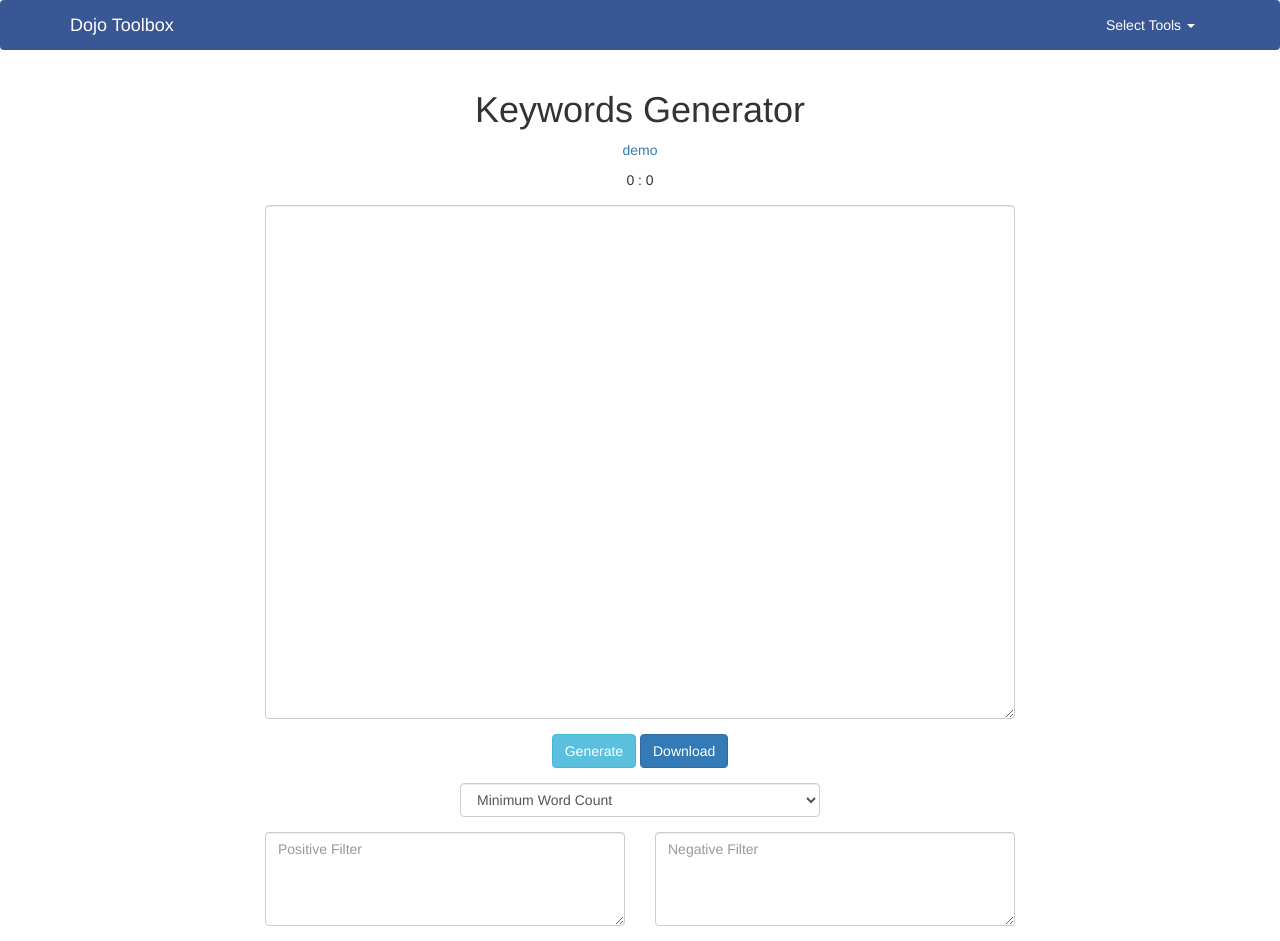
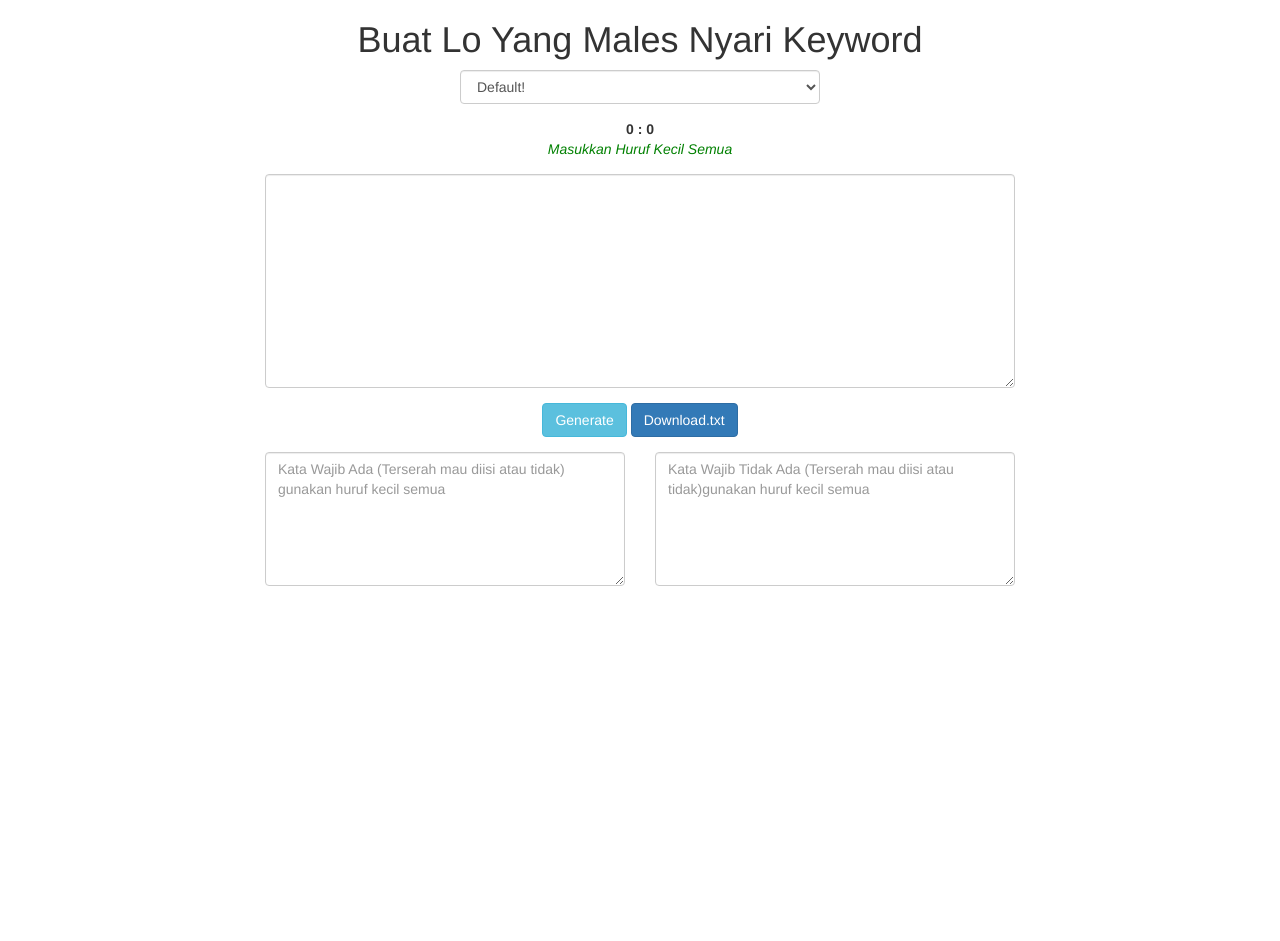
Before and after one commit to maleskeyword/maleskeyword.github.io, a plain HTML site: page keyword.html in a window 1280 px wide. After the commit the page ends 800 px from the top, so only its background shows below. Drawn offline with nearby package versions, Linux system fonts and the light colour scheme.

Commit message:
Update keyword.html

```diff
--- a/keyword.html
+++ b/keyword.html
@@ -6,12 +6,12 @@
         <meta http-equiv="X-UA-Compatible" content="IE=edge">
         <meta name="viewport" content="width=device-width, initial-scale=1">
 
-        <title>Keywords Generator</title>
+        <title>Nyari Keyword Bagus | Males Keyword</title>
 
-        <meta property="og:title" content="Keywords Generator" />
-        <meta property="og:site_name" content="Dojo Toolbox"/>
+        <meta property="og:title" content="Nyari Keyword Bagus" />
+        <meta property="og:site_name" content="Males Keyword"/>
         <meta property="og:url" content="http://tools.dojo.cc" />
-        <meta property="og:description" content="Really time saver tools!" />
+        <meta property="og:description" content="Nyari Keyword Bagus" />
         <meta property="og:type" content="article" />
         <meta property="og:image" content="http://tools.dojo.cc/img/dojo-toolbox.jpg" />
 
@@ -62,83 +62,48 @@
         <!-- End Facebook Pixel Code -->
     </head>
     <body>
-        <nav class="navbar navbar-inverse" >
-            <div class="container">
-                <!-- Brand and toggle get grouped for better mobile display -->
-                <div class="navbar-header">
-                    <button type="button" class="navbar-toggle collapsed" data-toggle="collapse" data-target="#bs-example-navbar-collapse-1" aria-expanded="false">
-                    <span class="sr-only">Toggle navigation</span>
-                    <span class="icon-bar"></span>
-                    <span class="icon-bar"></span>
-                    <span class="icon-bar"></span>
-                    </button>
-                    <a class="navbar-brand" href="https://tools.dojo.cc" style="color: #fff;">Dojo Toolbox</a>
-                </div>
-
-                <!-- Collect the nav links, forms, and other content for toggling -->
-                <div class="collapse navbar-collapse" id="bs-example-navbar-collapse-1">
-                    <ul class="nav navbar-nav navbar-right">
-                        <li class="dropdown">
-                            <a href="#" class="dropdown-toggle" data-toggle="dropdown" role="button" aria-haspopup="true" aria-expanded="false" style="color: #fff;" >Select Tools <span class="caret"></span></a>
-                            <ul class="dropdown-menu">
-                                <li><a href="https://tools.dojo.cc/tools/keywords-generator" style="padding: 10px 20px;">Google Suggest Keyword Generator</a></li>
-                                <li><a href="https://tools.dojo.cc/tools/keywords-to-sitemap" style="padding: 10px 20px;">Keywords to Sitemap</a></li>
-                                <li><a href="https://tools.dojo.cc/tools/remove-duplicate-line" style="padding: 10px 20px;">Remove Duplicate Line</a></li>
-                                <li><a href="https://tools.dojo.cc/tools/comma-to-newline" style="padding: 10px 20px;">Comma to Newline</a></li>
-                                <li><a href="https://tools.dojo.cc/tools/newline-to-comma" style="padding: 10px 20px;">Newline to Comma</a></li>
-                                <li><a href="https://tools.dojo.cc/tools/append-and-prepend" style="padding: 10px 20px;">Append &amp; Prepend</a></li>
-                                <li><a href="https://tools.dojo.cc/tools/histats-keyword-exporter" style="padding: 10px 20px;">Histats Keyword Exporter</a></li>
-                                <li role="separator" class="divider"></li>
-                                <li><a href="https://tools.dojo.cc/tools/trending-keywords" style="padding: 10px 20px;">Trending Keywords</a></li>
-                                <li><a href="https://tools.dojo.cc/tools/trending-images" style="padding: 10px 20px;">Trending Images</a></li>
-                            </ul>
-                        </li>
-                    </ul>
-                </div><!-- /.navbar-collapse -->
-            </div><!-- /.container-fluid -->
-        </nav>
 
         <div class="container">
             <div class="row">
     <div class="col-sm-12 col-sm-offset-0 col-md-8 col-md-offset-2 text-center">
-        <h1>Keywords Generator</h1>
-        <p><a href="https://www.youtube.com/watch?v=qTnjOad-G78" target="_blank">demo</a></p>
-        <form method="POST" action="https://tools.dojo.cc/tools/keywords-generator" accept-charset="UTF-8"><input name="_token" type="hidden">
-            <div class="form-group">
-                <div id="numofkeywords">0 : 0</div>
-            </div>
-            <div class="form-group">
-                <textarea id="input" class="form-control" rows="25" cols="100" name="input_text"></textarea>
-            </div>
-            <div class="form-group">
-                <button class="btn btn-info" id="startjob" onclick="StartJob();" type="button">Generate</button>
-                <button class="btn btn-primary" type="submit" >Download</button>
-            </div>
-            <div class="form-group">
+        <h1>Buat Lo Yang Males Nyari Keyword</h1>
+<div class="form-group">
                 <div class="row">
                     <div class="col-sm-8 col-sm-offset-2 col-md-6 col-md-offset-3">
                         <select class="form-control" name="min" id="min" onchange="FilterIfNotWorking()">
-                            <option value="0">Minimum Word Count</option>
-                            <option value="1">1</option>
-                            <option value="2">2</option>
-                            <option value="3">3</option>
-                            <option value="4">4</option>
-                            <option value="5">5</option>
-                            <option value="6">6</option>
-                            <option value="7">7</option>
-                            <option value="8">8</option>
-                            <option value="9">9</option>
+                            <option value="0">Default!</option>
+                            <option value="1">Minimal 1 kata atau lebih per-baris!</option>
+                            <option value="2">Minimal 2 kata atau lebih per-baris!</option>
+                            <option value="3">Minimal 3 kata atau lebih per-baris!</option>
+                            <option value="4">Minimal 4 kata atau lebih per-baris!</option>
+                            <option value="5">Minimal 5 kata atau lebih per-baris!</option>
+                            <option value="6">Minimal 6 kata atau lebih per-baris!</option>
+                            <option value="7">Minimal 7 kata atau lebih per-baris!</option>
+                            <option value="8">Minimal 8 kata atau lebih per-baris!</option>
+                            <option value="9">Minimal 9 kata atau lebih per-baris!</option>
                         </select>
                     </div>
                 </div>
             </div>
+        <form method="POST" action="https://tools.dojo.cc/tools/keywords-generator" accept-charset="UTF-8"><input name="_token" type="hidden">
+                        <div class="form-group">
+                <b><div id="numofkeywords">0 : 0</div></b>
+                <p><i><font color="green">Masukkan Huruf Kecil Semua</font></i></p>
+            </div>
+            <div class="form-group">
+                <textarea id="input" class="form-control" rows="10" cols="100" name="input_text"></textarea>
+            </div>
+            <div class="form-group">
+                <button class="btn btn-info" id="startjob" onclick="StartJob();" type="button">Generate</button>
+                <button class="btn btn-primary" type="submit" >Download.txt</button>
+            </div>
             <div class="form-group">
                 <div class="row">
                     <div class="col-xs-6">
-                        <textarea id="filter-positive" class="form-control" rows="4" onkeyup="FilterIfNotWorking()" placeholder="Positive Filter"></textarea>
+                        <textarea id="filter-positive" class="form-control" rows="6" onkeyup="FilterIfNotWorking()" placeholder="Kata Wajib Ada (Terserah mau diisi atau tidak) gunakan huruf kecil semua"></textarea>
                     </div>
                     <div class="col-xs-6">
-                        <textarea id="filter-negative" class="form-control" rows="4" onkeyup="FilterIfNotWorking()" placeholder="Negative Filter"></textarea>
+                        <textarea id="filter-negative" class="form-control" rows="6" onkeyup="FilterIfNotWorking()" placeholder="Kata Wajib Tidak Ada (Terserah mau diisi atau tidak)gunakan huruf kecil semua"></textarea>
                     </div>
                 </div>
                 <div id="container"></div>
```
